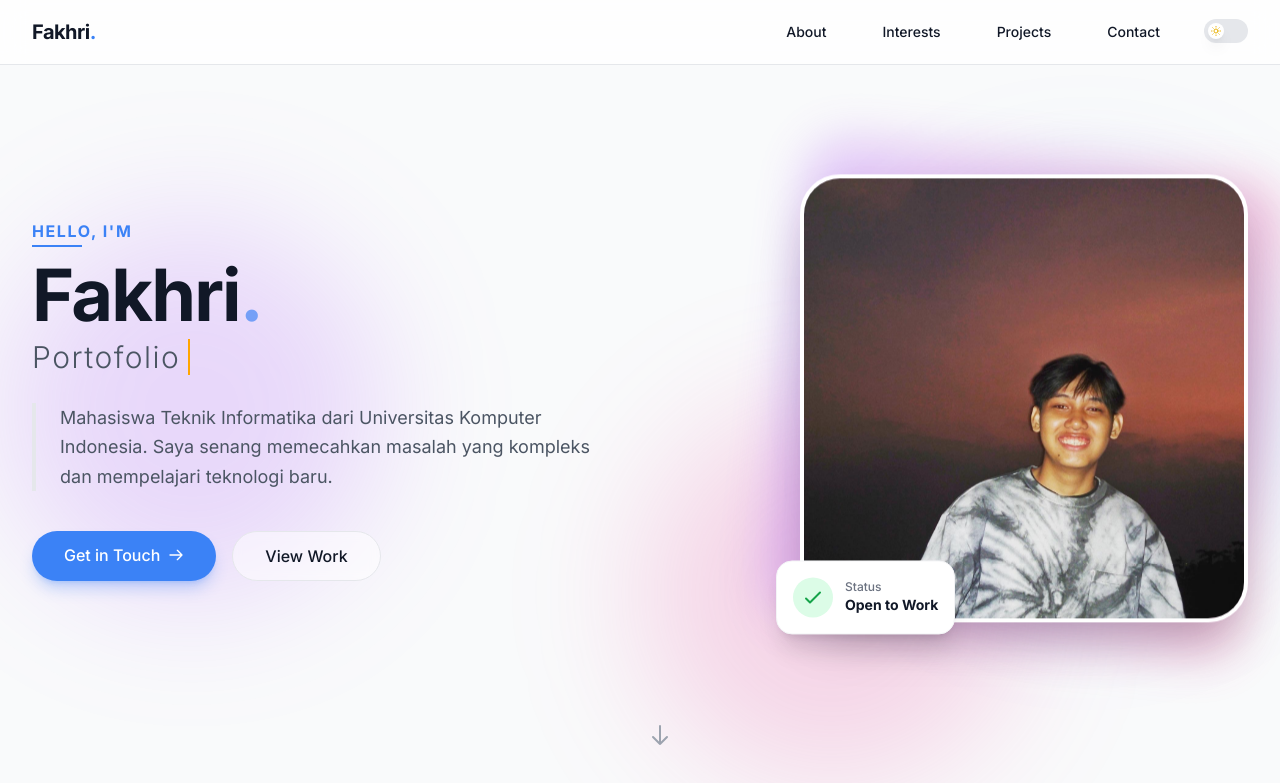
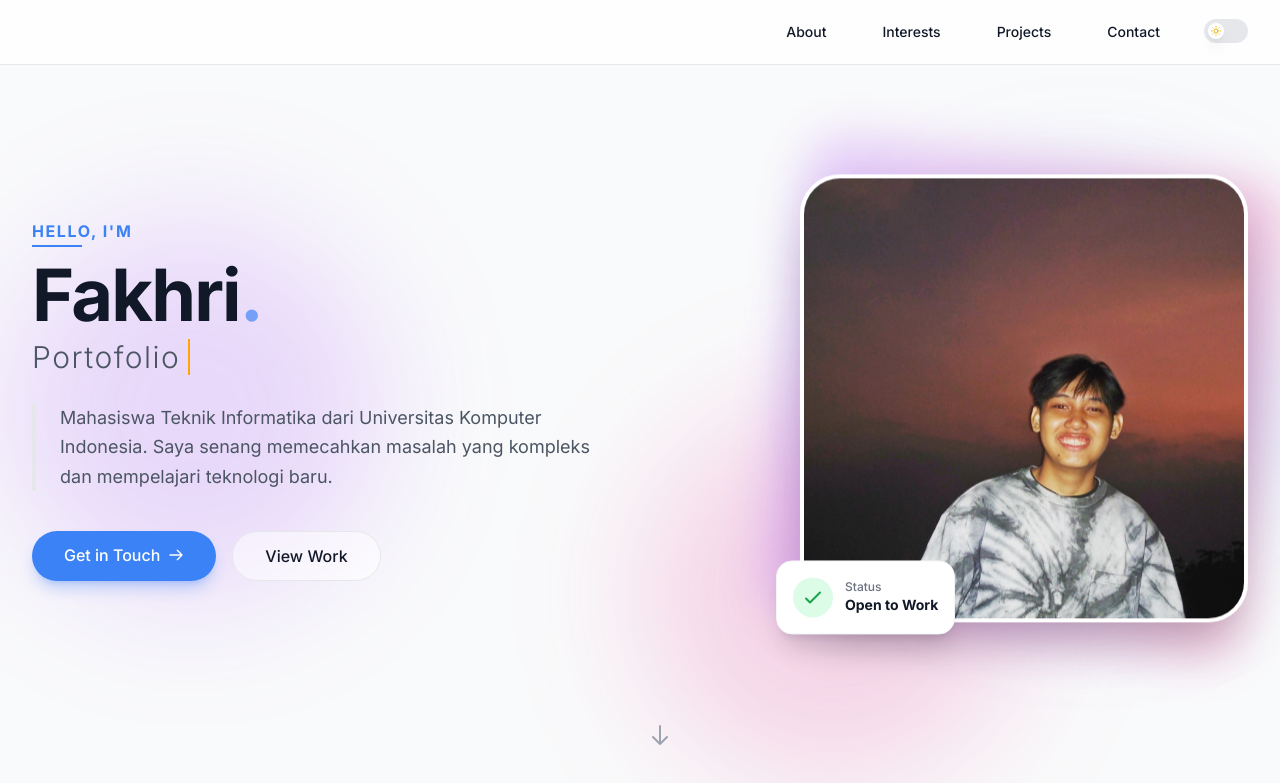
Before and after one commit to fakhri-rizaldi/portofolio, a PHP site: page / in a window 1280 px wide. Shown: the top 783 px of the page. Run offline with PHP 8.4, Linux system fonts and the light colour scheme; some libraries are stand-ins or nearby versions.

Commit message:
Remove name from navbar

```diff
--- a/index.html
+++ b/index.html
@@ -95,9 +95,7 @@
         <div class="max-w-7xl mx-auto px-4 sm:px-6 lg:px-8">
             <div class="flex items-center justify-between h-16">
                 <div class="flex items-center">
-                    <a href="#" class="text-xl font-bold text-gray-900 dark:text-white tracking-tight">
-                        Fakhri<span class="text-primary">.</span>
-                    </a>
+                    <!-- Name removed as requested -->
                 </div>
                 <div class="hidden md:block">
                     <div class="ml-10 flex items-baseline space-x-8">
--- a/index.php
+++ b/index.php
@@ -98,9 +98,7 @@ $data = require 'data.php';
         <div class="max-w-7xl mx-auto px-4 sm:px-6 lg:px-8">
             <div class="flex items-center justify-between h-16">
                 <div class="flex items-center">
-                    <a href="#" class="text-xl font-bold text-gray-900 dark:text-white tracking-tight">
-                        <?= $data['profile']['name'] ?><span class="text-primary">.</span>
-                    </a>
+                    <!-- Name removed as requested -->
                 </div>
                 <div class="hidden md:block">
                     <div class="ml-10 flex items-baseline space-x-8">
```
